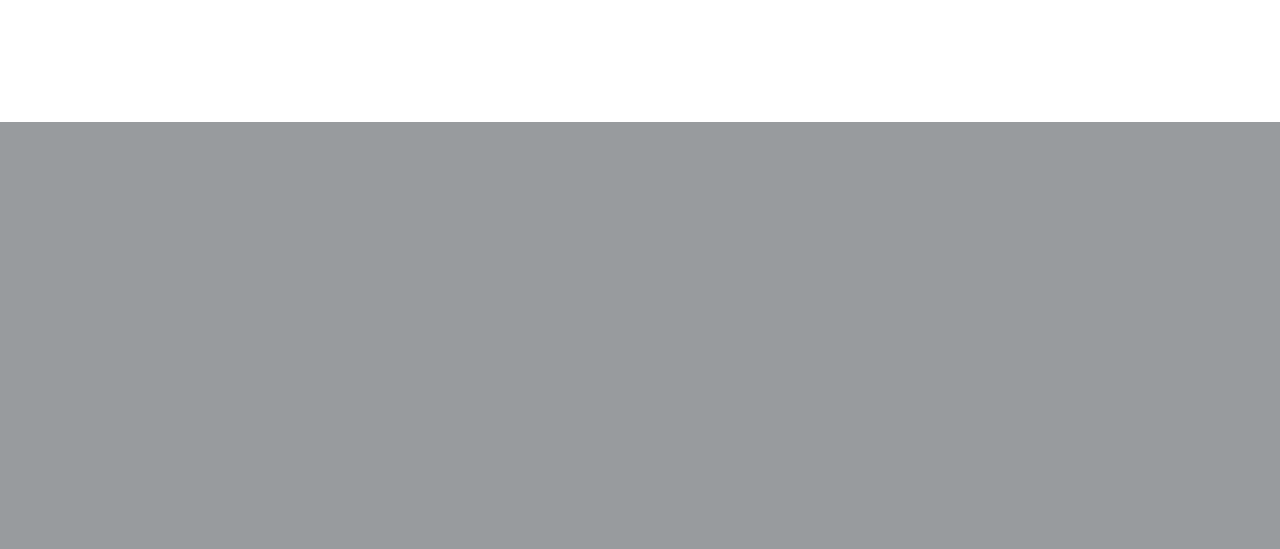
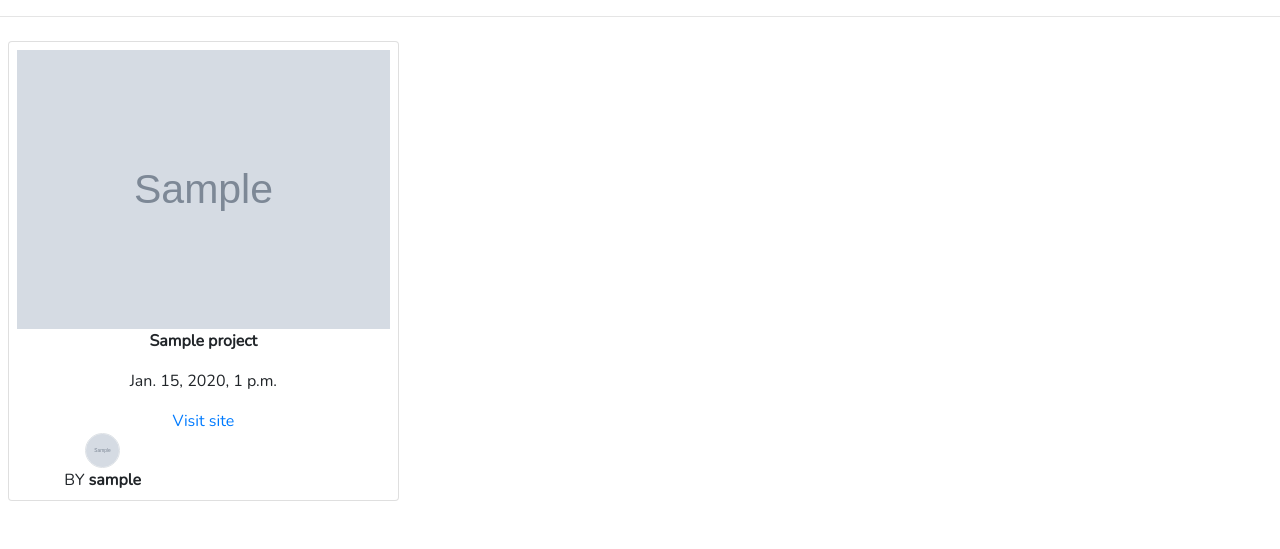
Before and after one commit to Roychela/awwards-clone, a Django app: page / in a window 1280 px wide. Shown: the part 678-1227 px from the top of the page. Before the commit the page ends 800 px from the top, so only its background shows below. Run offline with Django 3.2, Linux system fonts and the light colour scheme; tables that the repository leaves empty hold one stand-in row (values such as "Sample post"); grey boxes marked "Sample" are stand-in pictures; some libraries are stand-ins or nearby versions.

Commit message:
Add for loop to loop through projects from the database and display them

```diff
--- a/awards/templates/index.html
+++ b/awards/templates/index.html
@@ -2,14 +2,36 @@
 {% block content %}
 
 <section>
+
+{% for project in projects%}
 <div class="card bg-dark text-white" style="height: 32rem">
   <img src="https://cdn.pixabay.com/photo/2018/02/19/10/36/paper-3164718_960_720.jpg" class="card-img img-fluid" alt="..." style="max-height: 100%;">
   <div class="card-img-overlay">
-    <h5 class="card-title">Card title</h5>
-    <p class="card-text">This is a wider card with supporting text below as a natural lead-in to additional content. This content is a little bit longer.</p>
-    <p class="card-text">Last updated 3 mins ago</p>
+    <h5 class="card-title"><strong>SITE OF THE DAY</strong></h5>
+    <p class="card-text">{{project.date_posted}}</p>
+    <p class="card-text"></p>
   </div>
 </div>
+<hr>
+<div class="row">
+  <div class="col-md-4">
+  <div class="card text-center p-2 m-2">
+    <img src={{project.project_image.url}} class="img-fluid">
+      <p class="card-text"><strong>{{project.project_name}}</strong></p>
+    <p class="card-text">{{project.date_posted}}</p>
+     <a class="card-text text-center" href="{{project.project_url}}">Visit site</a>
+     <div class="row">
+        <div class="col-md-6">
+          <img  src="{{project.user.profile.image.url}}" width="35" height="35" class="rounded-circle border userimage">
+          <p class="card-text">BY <strong>{{project.user}}</strong></p>
+       </div>
+       <div class="col-md-6">
+
+       </div>
+      </div>
+   </div>
+</div>
+{% endfor %}
 </section>
 
 
```
